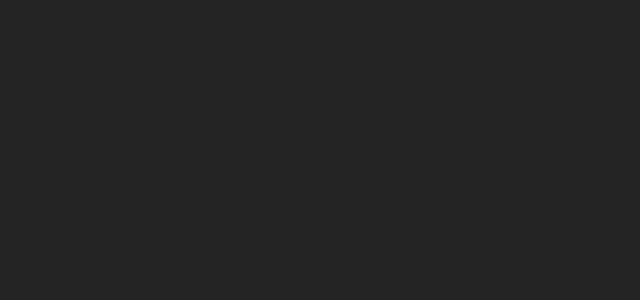
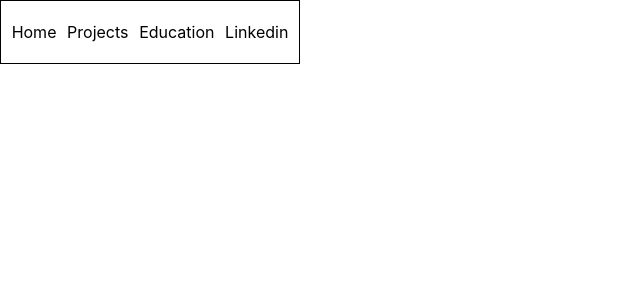
Before and after one commit to olcolcolc/olcolcolc.github.io, a React app: page / in a window 1280 px wide. Shown: the top 300 px of the page, without its empty margins (0-640 px from the left). Built offline with nearby package versions, Linux system fonts and the light colour scheme; the HTML template or start-up script is replaced by a standard one.

Commit message:
feat(navbar): add navbar with examples

```diff
--- a/package.json
+++ b/package.json
@@ -10,12 +10,15 @@
     "preview": "vite preview"
   },
   "dependencies": {
+    "@emotion/styled": "^11.11.5",
     "react": "^18.2.0",
-    "react-dom": "^18.2.0"
+    "react-dom": "^18.2.0",
+    "react-router-dom": "^6.22.3"
   },
   "devDependencies": {
     "@types/react": "^18.0.37",
     "@types/react-dom": "^18.0.11",
+    "@types/react-router-dom": "^5.3.3",
     "@types/react-scroll": "^1.8.10",
     "@typescript-eslint/eslint-plugin": "^5.59.0",
     "@typescript-eslint/parser": "^5.59.0",
--- a/src/App.tsx
+++ b/src/App.tsx
@@ -1,7 +1,12 @@
 import "./App.css";
+import Navbar from "./components/navbar/Navbar";
 
 function App() {
-  return <></>;
+  return (
+    <>
+      <Navbar />
+    </>
+  );
 }
 
 export default App;
--- a/src/components/navbar/Navbar.tsx
+++ b/src/components/navbar/Navbar.tsx
@@ -1,38 +1,48 @@
-import React from "react";
-import { Link, animateScroll as scroll } from "react-scroll";
+import { theme } from "../../theme/theme";
+import styled from "@emotion/styled";
 
-const Navbar = () => {
+const Nav = styled.nav`
+  display: flex;
+  align-items: center;
+  justify-content: space-evenly;
+  height: 8vh;
+  width: 300px;
+  transition: 0.5s ease-in;
+  border: solid 1px black;
+`;
+
+const MenuItem = styled.li`
+  list-style: none;
+
+  @media screen and (max-width: 768px) {
+    padding: 2rem;
+  }
+`;
+
+const MenuLink = styled.a`
+  text-decoration: none;
+  color: ${theme.colors.black};
+`;
+
+// react-router-dom, types
+
+function Navbar() {
   return (
-    <nav>
-      <ul>
-        <li>
-          <Link
-            activeClass="active"
-            to="section1"
-            spy={true}
-            smooth={true}
-            offset={-70}
-            duration={500}
-          >
-            Section 1
-          </Link>
-        </li>
-        <li>
-          <Link
-            activeClass="active"
-            to="section2"
-            spy={true}
-            smooth={true}
-            offset={-70}
-            duration={500}
-          >
-            Section 2
-          </Link>
-        </li>
-        {/* Dodaj kolejne lki dla innych sekcji */}
-      </ul>
-    </nav>
+    <Nav>
+      <MenuItem>
+        <MenuLink href="/">Home</MenuLink>
+      </MenuItem>
+      <MenuItem>
+        <MenuLink href="/Projects">Projects</MenuLink>
+      </MenuItem>
+      <MenuItem>
+        <MenuLink href="/Education">Education</MenuLink>
+      </MenuItem>
+      <MenuItem>
+        <MenuLink href="/Linkedin">Linkedin</MenuLink>
+      </MenuItem>
+    </Nav>
   );
-};
+}
 
 export default Navbar;
--- a/src/index.css
+++ b/src/index.css
@@ -1,3 +1,10 @@
+*,
+*::after,
+*::before {
+  margin: 0;
+  box-sizing: border-box;
+}
+
 :root {
   font-family: Inter, system-ui, Avenir, Helvetica, Arial, sans-serif;
   line-height: 1.5;
@@ -5,7 +12,7 @@
 
   color-scheme: light dark;
   color: rgba(255, 255, 255, 0.87);
-  background-color: #242424;
+  background-color: #ffffff;
 
   font-synthesis: none;
   text-rendering: optimizeLegibility;
--- /dev/null
+++ b/src/main.tsx
@@ -0,0 +1,19 @@
+import React from "react";
+import ReactDOM from "react-dom/client";
+import App from "./App.tsx";
+import "./index.css";
+import { theme } from "./theme/theme.tsx";
+import { Theme as ThemeType } from "./theme/theme";
+import { ThemeProvider } from "@emotion/react";
+declare module "@emotion/react" {
+  // eslint-disable-next-line
+  interface Theme extends ThemeType {}
+}
+
+ReactDOM.createRoot(document.getElementById("root") as HTMLElement).render(
+  <React.StrictMode>
+    <ThemeProvider theme={theme}>
+      <App />
+    </ThemeProvider>{" "}
+  </React.StrictMode>
+);
--- /dev/null
+++ b/src/theme/theme.tsx
@@ -0,0 +1,67 @@
+const mixins = {
+  forDesktop: (content: string) => `
+      @media screen and (min-width: 601px) {
+        ${content}
+      }
+    `,
+
+  defaultButton: () => `
+      all: unset;
+      text-transform: uppercase;
+      cursor: pointer;
+    `,
+
+  defaultHover: () => `
+      &:hover {
+        background-color: #e0e0e0;
+      }
+      &:active {
+        background-color: #bebdbd;
+      }
+    `,
+};
+
+const colors = {
+  white: "#ffffff",
+  black: "#000000",
+  darkgrey: "#121212",
+  darkPrimary: "#1F1B24",
+};
+
+const fontSize = {
+  base: "16px",
+};
+
+const padding = {
+  default: "20px",
+};
+
+const margin = {
+  default: "20px",
+};
+
+const border = {
+  default: `2px solid ${colors.black}`,
+};
+
+const letterSpacing = {
+  default: "2px",
+};
+
+const width = {
+  menuDropdown: "200px",
+  woltDropdown: "180px",
+};
+
+export const theme = {
+  colors,
+  fontSize,
+  padding,
+  margin,
+  border,
+  mixins,
+  letterSpacing,
+  width,
+};
+
+export type Theme = typeof theme;
```
Also changed, not shown: 1 other file (tests, documents, lock files or other folders).
